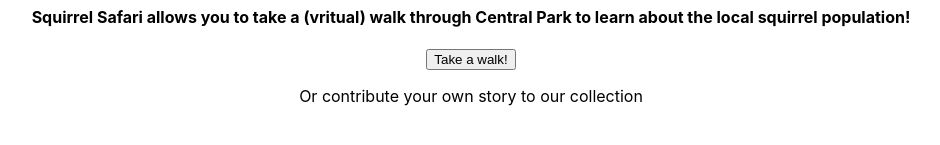
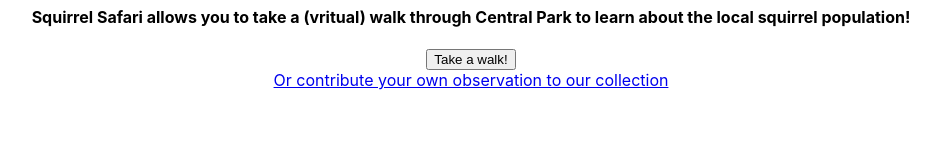
Before and after one commit to timhausweiler/p2-squirrel-safari, a React (Create React App) app in the folder squirrel-safari/: page / in a window 1280 px wide. Shown: the part 379-524 px from the top of the page, without its empty margins (169-1109 px from the left). Built offline with nearby package versions, Linux system fonts and the light colour scheme.

Commit message:
import Link to Home

```diff
--- a/squirrel-safari/src/App.js
+++ b/squirrel-safari/src/App.js
@@ -1,8 +1,8 @@
 import './App.css';
 import { Routes, Route } from 'react-router-dom';
-import Home from './Components/Home';
 import TakeWalk from './Components/TakeWalk';
 import TakeWalkButton from './Components/TakeWalkButton';
+import { Link } from "react-router-dom"
 
 function App() {
   return (
@@ -17,7 +17,8 @@
             <h1>Welcome to Squirrel Safari</h1>
             <h4>Squirrel Safari allows you to take a (vritual) walk through Central Park to learn about the local squirrel population!</h4>
             <TakeWalkButton />
-            <p>Or contribute your own story to our collection</p>
+            <br/>
+            <Link to ="/takewalk" >Or contribute your own observation to our collection</Link>
           </div>
         } />
         <Route path="/takewalk" element={<TakeWalk />} />
```
